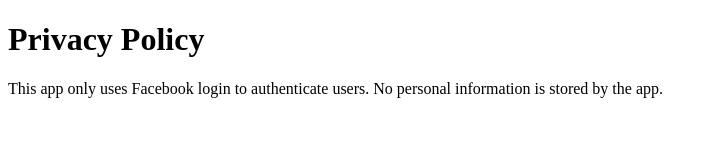
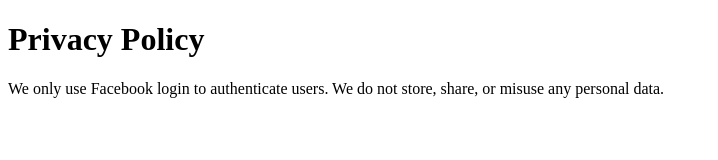
Before and after one commit to Sana-naz11/loginapp-privacy, a plain HTML site: page index.html in a window 1280 px wide. Shown: the full height of the page, 0-718 px from the left. Drawn offline with Linux system fonts and the light colour scheme.

Commit message:
loginprivacy

```diff
--- a/index.html
+++ b/index.html
@@ -1,14 +1,10 @@
 <!DOCTYPE html>
-<html lang="en">
+<html>
 <head>
-    <meta charset="UTF-8">
     <title>Privacy Policy</title>
 </head>
 <body>
 <h1>Privacy Policy</h1>
-<p>
-    This app only uses Facebook login to authenticate users.
-    No personal information is stored by the app.
-</p>
+<p>We only use Facebook login to authenticate users. We do not store, share, or misuse any personal data.</p>
 </body>
 </html>
```
